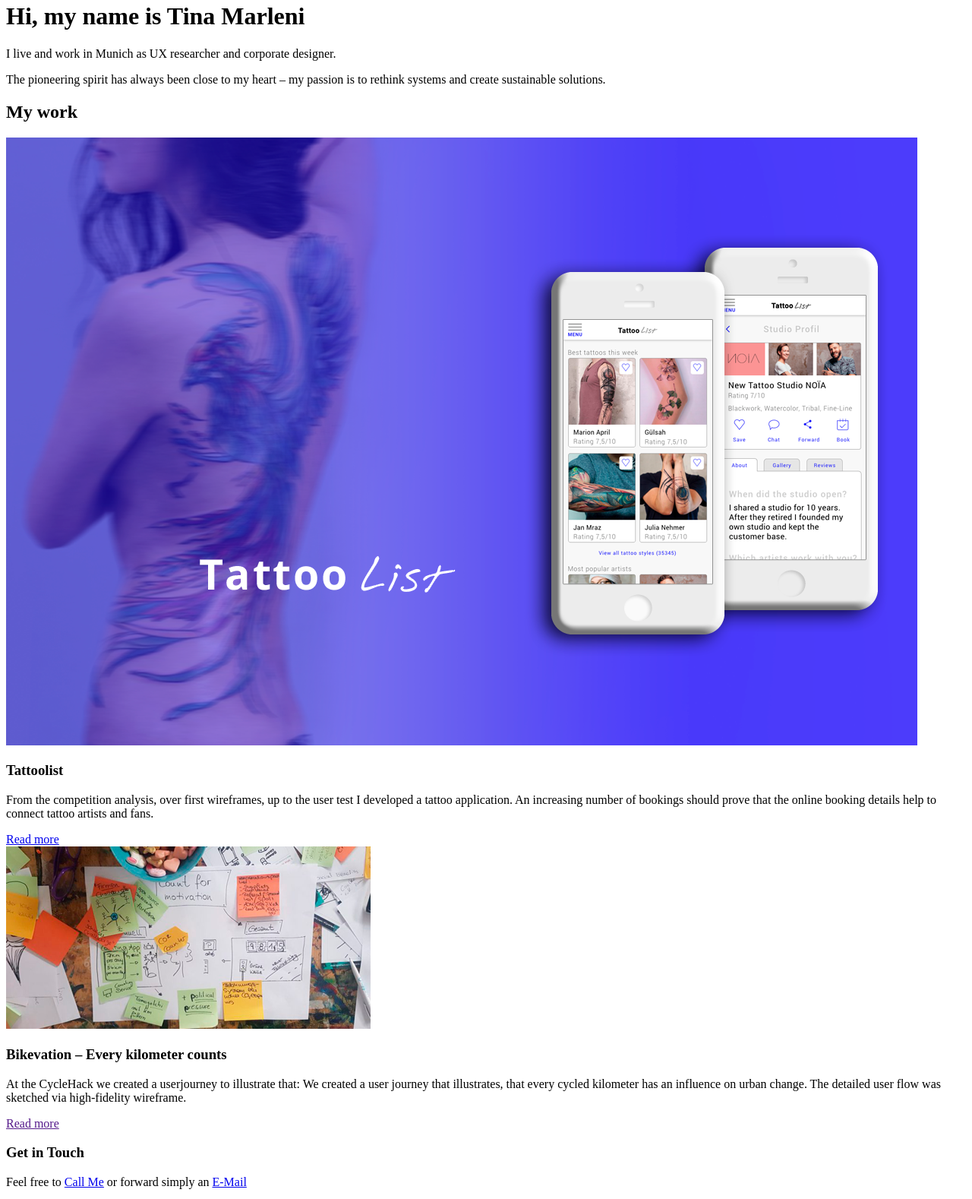
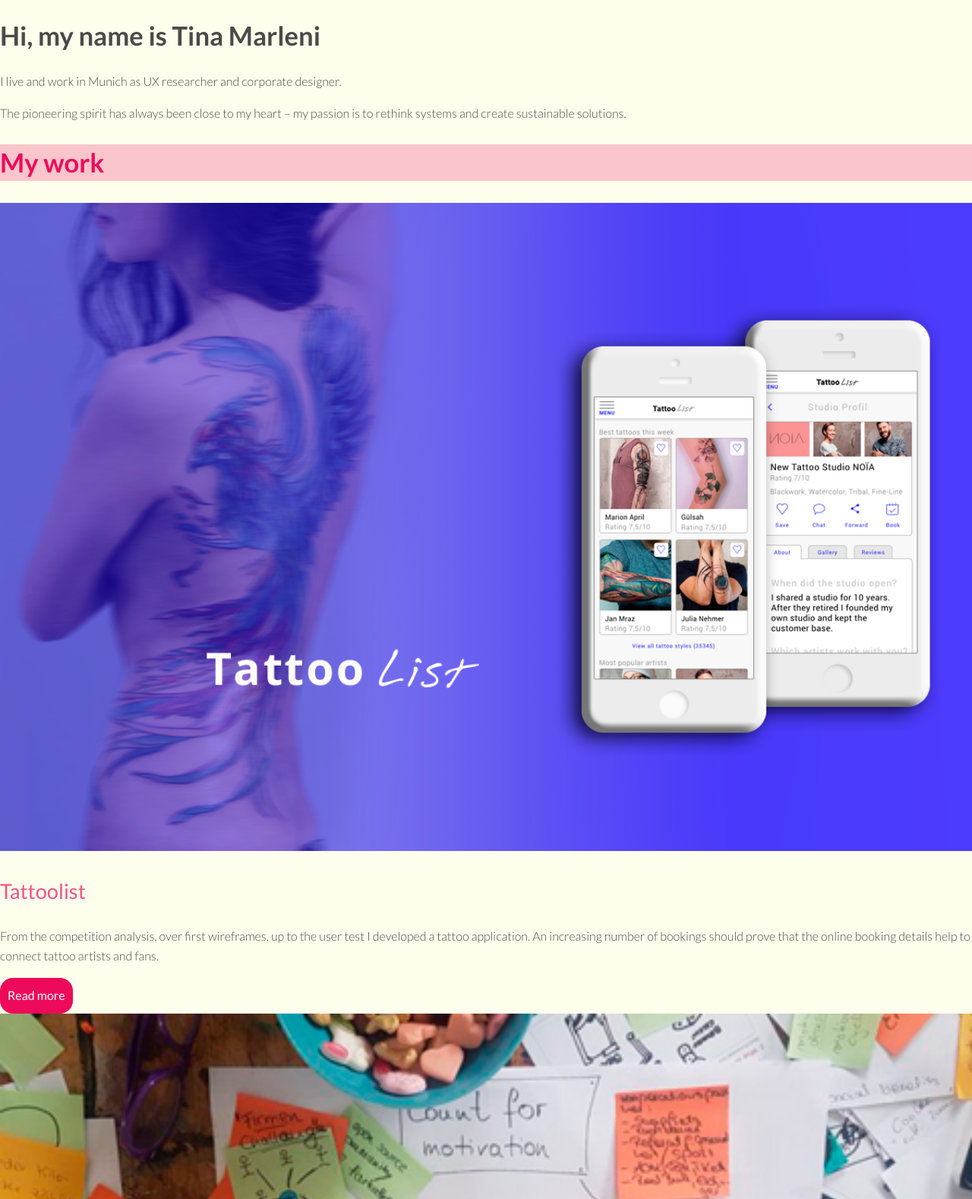
Before and after one commit to TinaMarleni/portfolio-website, a plain HTML site: page index.html in a window 1280 px wide. Shown: the part 200-1778 px from the top of the page at 76% size. Drawn offline with nearby package versions, Linux system fonts and the light colour scheme.

Commit message:
task css change

```diff
--- /dev/null
+++ b/css/style.css
@@ -0,0 +1,107 @@
+/*
+Colors used option 1:
+lila: rgba(76,37,231,1);
+dark lila: rgba(50,21,163,1)
+rot: rgba(238,10,91,1);
+gelb: rgba(252,252,195,0.5)
+dunkelrot rgba(153,19,43,1)
+
+grün: rgba(76,182,158,1)
+darkgreen: rgba(66,134,118,1);
+*/
+
+body {
+  background-color: rgba(252,252,195,0.3);
+  font-family: 'Lato', sans-serif;
+  font-size: 16px; /* Sets the font size to 16px */
+  font-weight: 300; /* Sets the font weight to 300 */
+  line-height: 1.6; /* Sets the line-height to 1.6 * the font-size */
+  color: #4a4a4a;
+}
+
+
+h1, h2, h3, h4 {
+  line-height: 1.4;
+}
+
+h1 {
+  font-size: 2.16em;
+  font-weight: 700;
+}
+
+h2 {
+  font-size: 2.16em;
+  font-weight: 700;
+  color: rgba(238,10,91,1);
+}
+
+#background {
+background-color: rgba(238,10,91,0.23);
+}
+
+#specialtext {
+       color: rgba(238,10,91,0.7);
+}
+
+h3 {
+  font-size: 1.70em;
+  font-weight: 400;
+  color: rgba(238,10,91,0.7);
+}
+h4 {
+  font-size: 1.35em;
+  font-weight: 400;
+}
+
+img {
+  width: 100%;
+}
+
+a {
+  color: rgba(66,134,118,1);
+  text-decoration: none; /* No underlining */
+}
+a:hover {
+  color: rgba(76,182,158,1);
+  text-decoration: underline; /* Underlining when hovering over a link */
+}
+
+.button {
+  display: inline-block; /* since the <a> tag is inline by default, we need to change this to inline-block, but more on this in the next exercise */
+  background-color: rgba(238,10,91,1);
+  color: #ffffff !important; /* needed to override the default link color */
+  font-weight: 400;
+  padding: 10px;
+  border-radius: 17px;
+  border-bottom: 2px solid rgba(238,10,91,1); /* width of the border, type, color */
+  transition: 0.2s opacity;
+}
+
+.button:hover {
+  opacity: 0.7; /* Reduces the opacity of the button */
+  text-decoration: none;
+}
+
+.button:active {
+  opacity: 0.7; /* Reduces the opacity of the button to 80% */
+  text-decoration: none;
+}
+
+.button.contact {
+  background-color: transparent;
+  color: rgba(238,10,91,1) !important;
+  text-transform: uppercase;
+  border: 2px solid rgba(238,10,91,1);
+}
+
+.button.contact:hover {
+  background-color: rgba(238,10,91,0.7);
+  color: #ffffff !important;
+  border: none;
+}
+
+.button.active:hover {
+  background-color: rgba(238,10,91,0.7);
+  color: #ffffff !important;
+  border: none;
+}
--- a/index.html
+++ b/index.html
@@ -10,19 +10,20 @@
   <link rel="manifest" href="/img/ico/site.webmanifest">
   <meta name="msapplication-TileColor" content="#da532c">
   <meta name="theme-color" content="#ffffff">
+  <meta name="viewport" content="width=device-width, initial-scale=1">
+  <link rel="stylesheet" type="text/css" href="https://cdnjs.cloudflare.com/ajax/libs/normalize/8.0.0/normalize.min.css">
+  <link rel="stylesheet" type="text/css" href="css/style.css">
+<link href="https://fonts.googleapis.com/css2?family=Lato:ital,wght@0,100;0,300;0,400;0,700;1,300&display=swap" rel="stylesheet">
 </head>
-
 <body>
   <header>
     <svg width="600px" height="100px" viewBox="0 0 600 100" version="1.1" xmlns="http://www.w3.org/2000/svg" xmlns:xlink="http://www.w3.org/1999/xlink">
       <!-- Generator: Sketch 63.1 (92452) - https://sketch.com -->
       <title>Artboard</title>
       <desc>Created with Sketch.</desc>
-      <g id="Artboard" stroke="none" stroke-width="1" fill="none" fill-rule="evenodd">
-        <rect id="Rectangle" stroke="#29C6C6" stroke-width="3" x="1.5" y="1.5" width="597" height="97"></rect>
-        <text id="Tina-Schwegler-Logo" font-family="OpenSans-Light, Open Sans" font-size="33" font-weight="300" letter-spacing="4.95" fill="#000000">
-          <tspan x="100.735742" y="64">Tina Schwegler Logo </tspan>
-        </text>
+      <g id="Artboard">
+      	<text transform="matrix(1 0 0 1 114.4895 50)" enable-background="new    "><tspan x="0" y="0" fill="#474746" font-family="'Lato-Light'" font-size="33.3989" letter-spacing="1">Tina Marleni </tspan><tspan x="203.763" y="0" fill="#474746" font-family="'Lato-Bold'" font-size="33.3989" letter-spacing="1">Schwegler</tspan></text>
+      	<text transform="matrix(1 0 0 1 196.4192 87.4473)" fill="#474746" font-family="'Lato-Bold'" font-size="20.2418">design a better world</text>
       </g>
     </svg> </header>
   <nav>
@@ -46,7 +47,8 @@
     <!--work section-->
     <div>
       <div>
-        <h2> My work </h2>
+        <h2 id="background"> My work </h2>
+
         <!--first project-->
         <div>
           <!--first row for column-->
@@ -62,8 +64,10 @@
             <h3> Tattoolist </h3>
             <p> From the competition analysis, over first wireframes, up to the user test I developed a tattoo application. An increasing number of bookings should prove that the online booking details help to connect tattoo artists and fans.
             </p>
-            <!--buttonlink-->
-            <a href="tattoolist.html">Read more</a>
+            <!--buttonlink Davor:
+            <a href="tattoolist.html">Read more</a>-->
+            <a href="tattoolist.html" class="button">Read more</a>
+
             <br>
           </div>
         </div>
@@ -82,8 +86,9 @@
             <h3> Bikevation – Every kilometer counts</h3>
             <p> At the CycleHack we created a userjourney to illustrate that: We created a user journey that illustrates, that every cycled kilometer has an influence on urban change. The detailed user flow was sketched via high-fidelity wireframe.
             </p>
-            <!--buttonlink-->
-            <a href="">Read more</a>
+            <!--buttonlink
+            <a href="">Read more</a> -->
+            <a href="" class="button">Read more</a>
           </div>
         </div>
       </div>
@@ -93,7 +98,7 @@
     <div>
       <div>
         <h3>Get in Touch</h3>
-        <p>Feel free to <a href="tel:+4915778968741">Call Me</a> or forward simply an <a href="mailto:marlenis.sunrise@gmail.com">E-Mail</a> </p>
+        <p>Feel free to <a href="tel:+4915778968741"class="button contact">Call Me</a> or forward simply an <a href="mailto:marlenis.sunrise@gmail.com" class="button contact">Send me an email</a></p>
       </div>
       <div>
         <a href="https://www.linkedin.com/in/tina-schwegler/" target="_blank">
```
Also changed, not shown: about.html (+12 -11 lines), tattoolist.html (+7 -5 lines), img/Logo_TinaSchwegler.svg.
